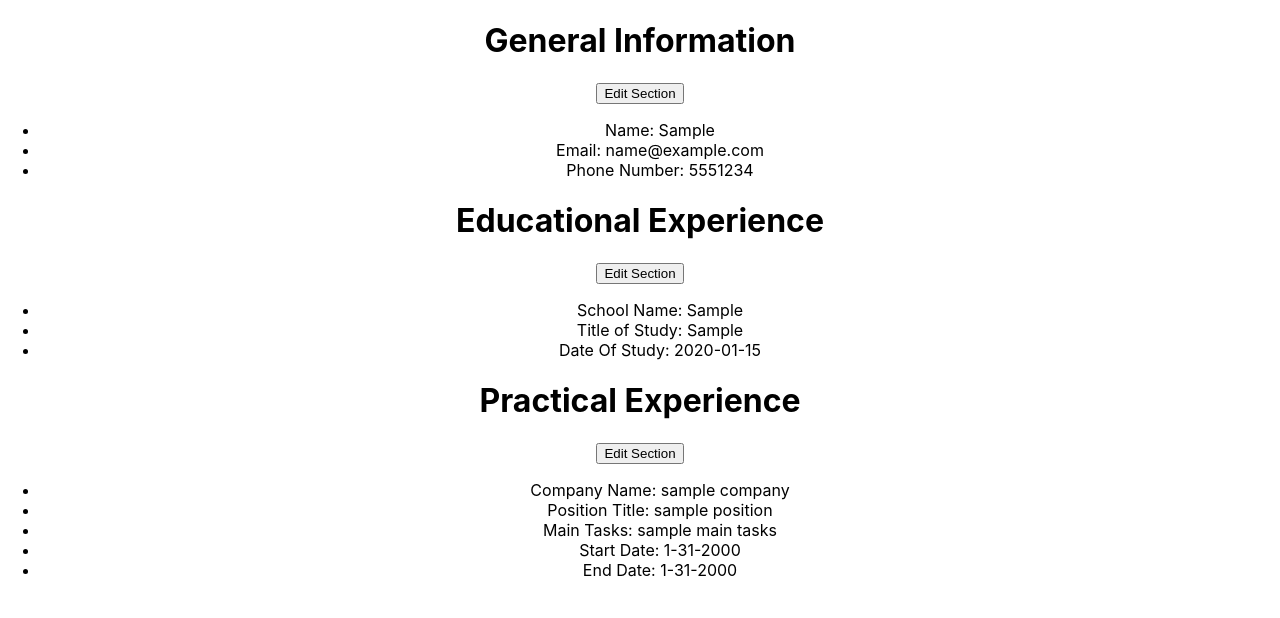
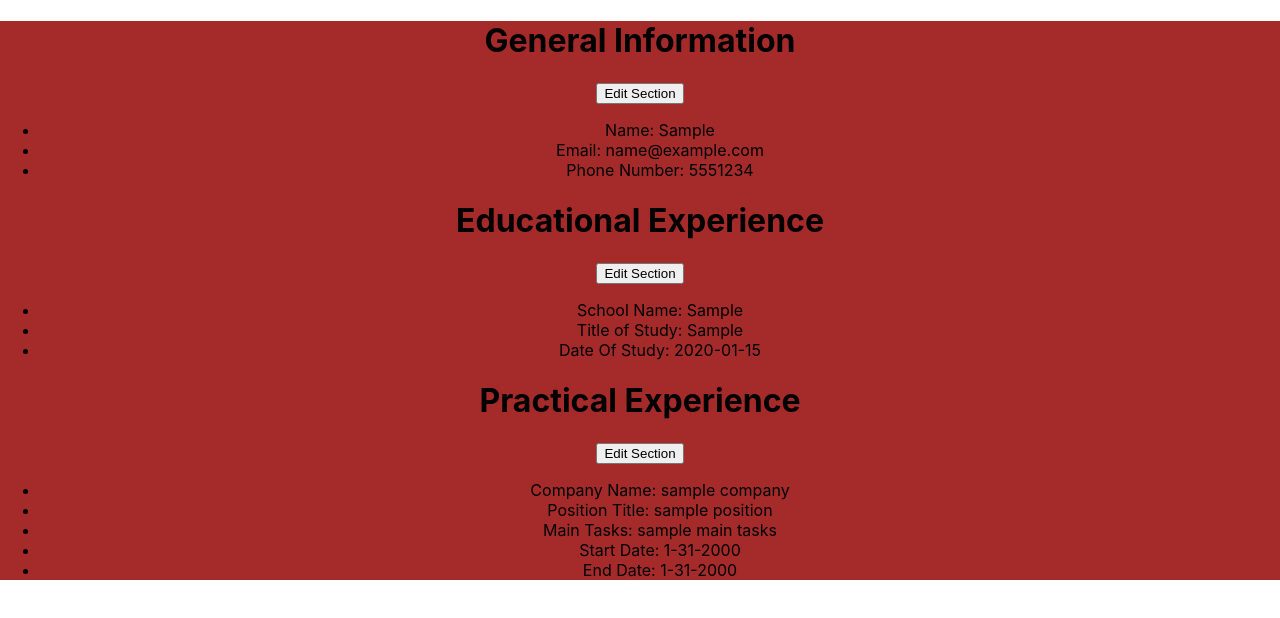
Before and after one commit to jackalot/o-cv-project, a React (Create React App) app: page / in a window 1280 px wide. Both pictures are taken after typing "Sample", "name@example.com", "5551234", "Sample", "Sample", "2020-01-15" into the empty fields and a click on the input 639 px from the left and 480 px from the top of the page. Shown: the top 618 px of the page. Built offline with nearby package versions, Linux system fonts and the light colour scheme; the HTML template or start-up script is replaced by a standard one.

Commit message:
added a sample style for PrintView

```diff
--- a/src/styles/Views.css
+++ b/src/styles/Views.css
@@ -0,0 +1,3 @@
+.PrintView {
+    background-color: brown;
+}
```
